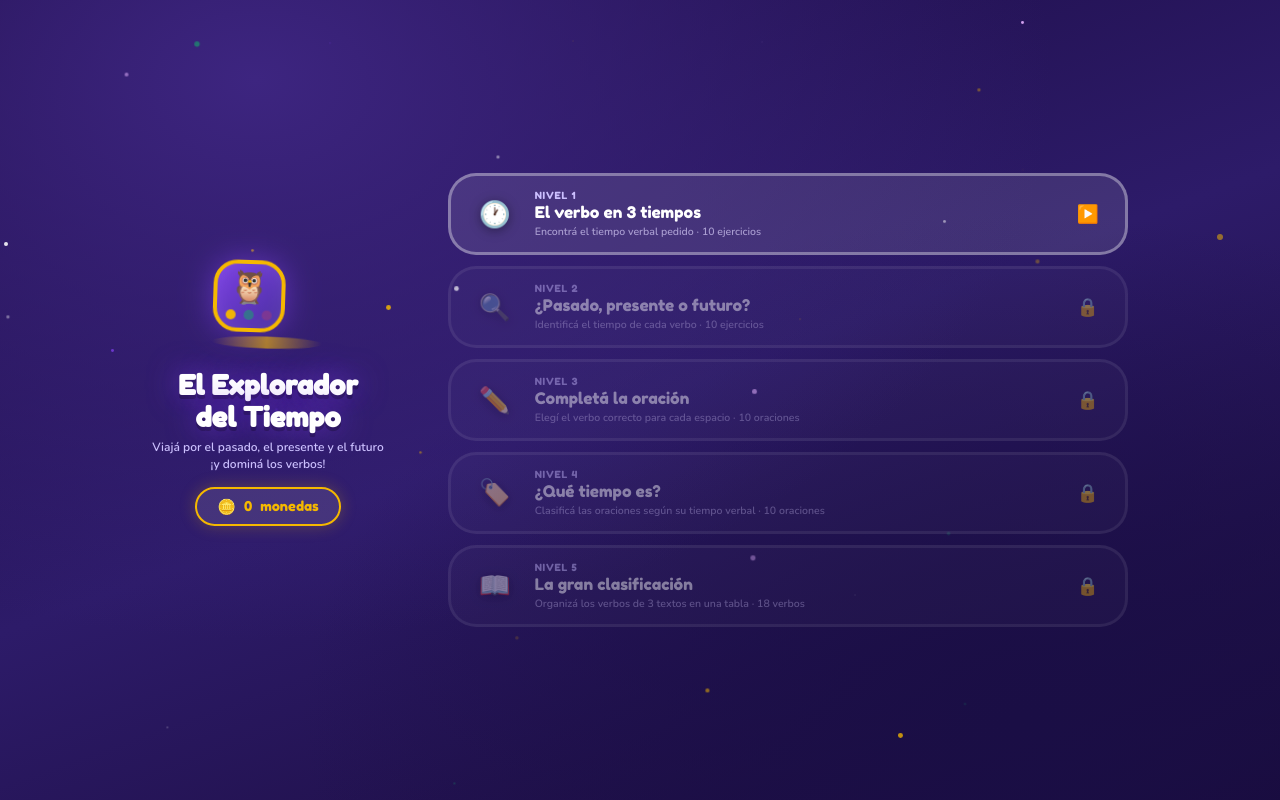
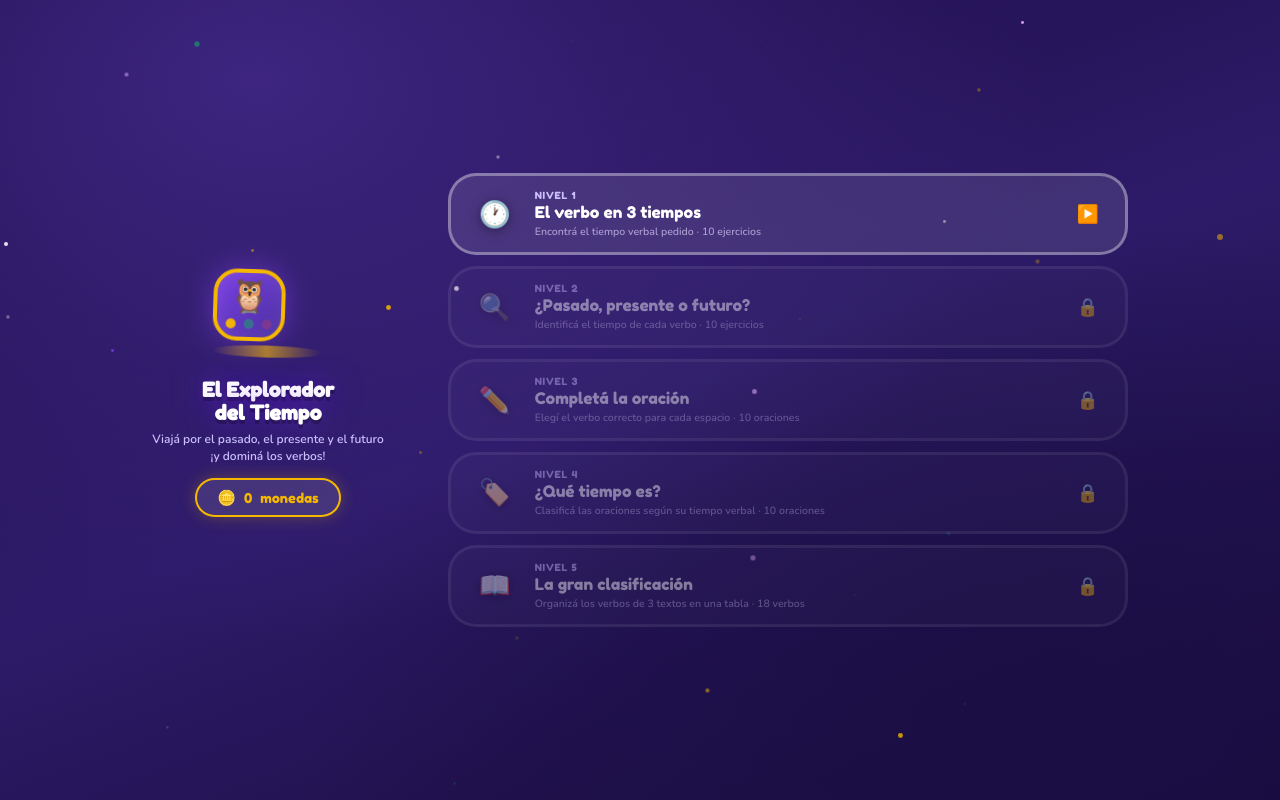
Before and after one commit to lamartinez1109/lenguaparasegundo, a plain HTML site: page verbos/index.html in a window 1280 px wide. Drawn offline with nearby package versions, Linux system fonts and the light colour scheme.

Commit message:
Update style.css

```diff
--- a/verbos/style.css
+++ b/verbos/style.css
@@ -148,7 +148,7 @@ body::before {
 
 .home-title {
   font-family: var(--ff-display);
-  font-size: clamp(1.35rem, 3.4vh, 2.3rem);
+  font-size: 20px;
   color: #fff;
   text-align: center;
   margin: 0 0 6px;
```
